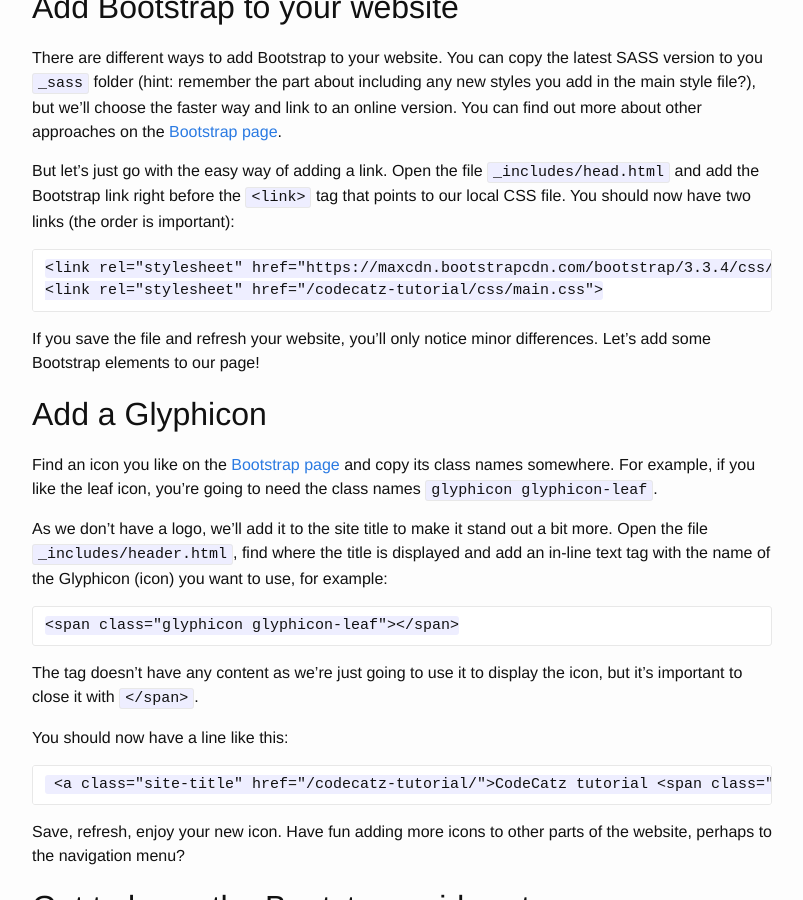
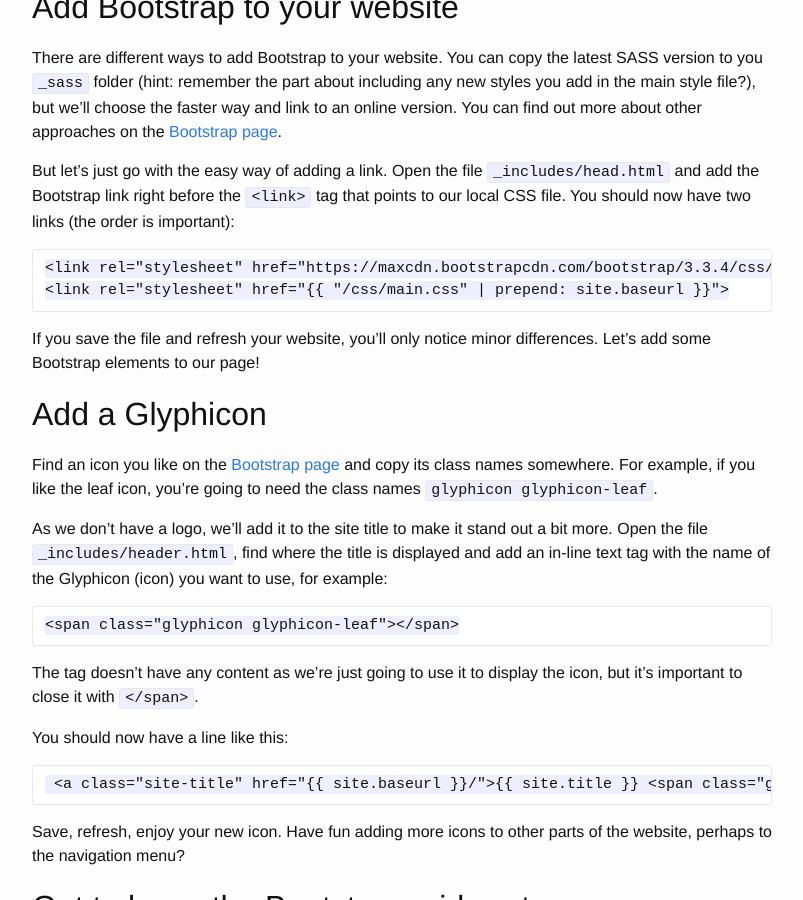
Before and after one commit to CodeCatz/codecatz-tutorial, a Jekyll site: the page built from 5-design/index.md, in a window 1280 px wide and 900 px high, scrolled down 5461 px. Shown: the whole window, without its empty margins (238-1041 px from the left). Built offline with Jekyll 4.4.1, drawn with Linux system fonts in a browser that asks for light colours.

Commit message:
added a few missing raw tags, oops

```diff
--- a/5-design/index.md
+++ b/5-design/index.md
@@ -177,8 +177,8 @@ There are different ways to add Bootstrap to your website. You can copy the late
 
 But let's just go with the easy way of adding a link. Open the file `_includes/head.html` and add the Bootstrap link right before the `<link>` tag that points to our local CSS file. You should now have two links (the order is important):
 
-	<link rel="stylesheet" href="https://maxcdn.bootstrapcdn.com/bootstrap/3.3.4/css/bootstrap.min.css">
-	<link rel="stylesheet" href="{{ "/css/main.css" | prepend: site.baseurl }}">
+	{% raw %}<link rel="stylesheet" href="https://maxcdn.bootstrapcdn.com/bootstrap/3.3.4/css/bootstrap.min.css">
+	<link rel="stylesheet" href="{{ "/css/main.css" | prepend: site.baseurl }}">{% endraw %}
 
 If you save the file and refresh your website, you'll only notice minor differences. Let's add some Bootstrap elements to our page!
 
@@ -194,7 +194,7 @@ The tag doesn't have any content as we're just going to use it to display the ic
 
 You should now have a line like this:
 
-     <a class="site-title" href="{{ site.baseurl }}/">{{ site.title }} <span class="glyphicon glyphicon-leaf"></span></a>
+     {% raw %}<a class="site-title" href="{{ site.baseurl }}/">{{ site.title }} <span class="glyphicon glyphicon-leaf"></span></a>{% endraw %}
 
 Save, refresh, enjoy your new icon. Have fun adding more icons to other parts of the website, perhaps to the navigation menu?
 
```
Also changed, not shown: 3-pages/index.md (+4 -4 lines).
